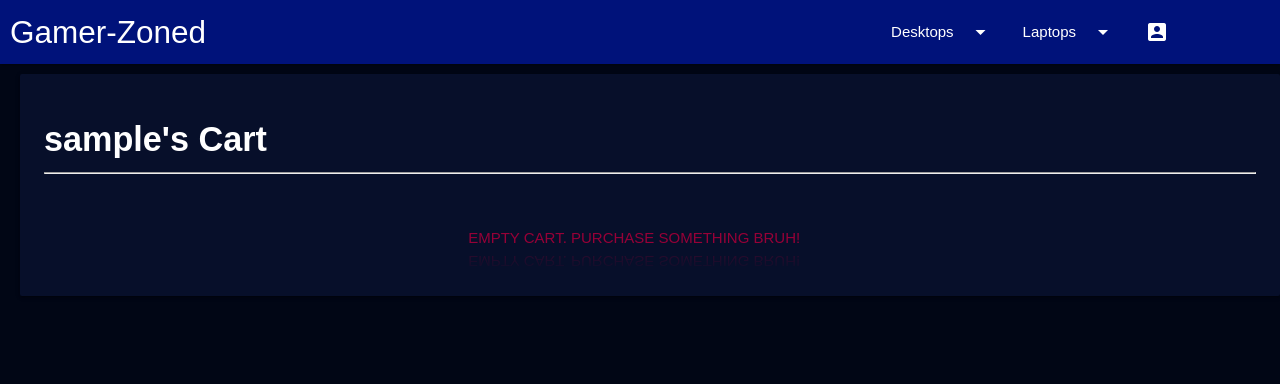
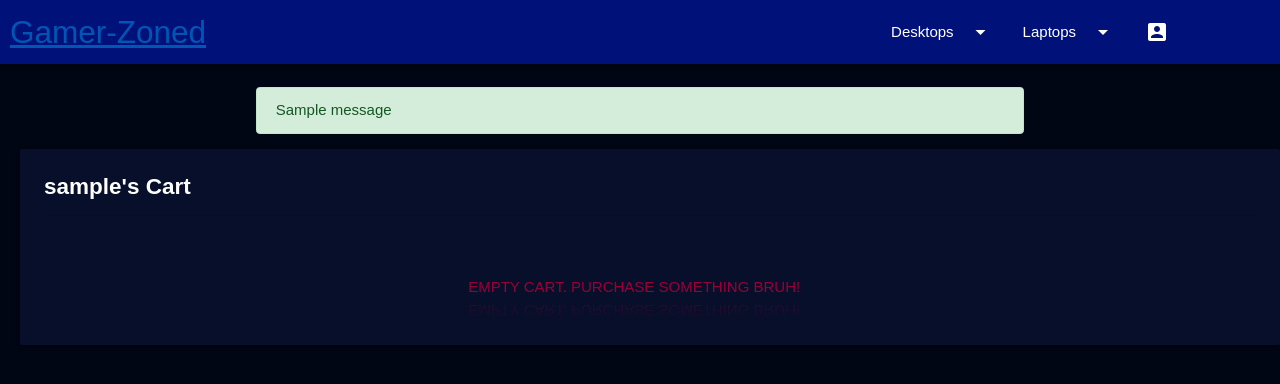
Before and after one commit to DineshK-1/gamer-zoned, a Django app: page /MyCart/ in a window 1280 px wide. Shown: the top 384 px of the page. Run offline with Django 3.2, Linux system fonts and the light colour scheme; a user stored in the database is signed in; tables that the repository leaves empty hold one stand-in row (values such as "Sample post"); one stand-in notice (Sample message) is shown; some libraries are stand-ins or nearby versions.

Commit message:
MESSAGES!

```diff
--- a/Accounts/views.py
+++ b/Accounts/views.py
@@ -34,16 +34,12 @@
             user = authenticate(username=username, password=password)
             login(request, user)
             return redirect('Home')
-        Errors = form.errors.as_data()
-        Errors = list(Errors.values())
-        _Errors = ""
-        for i in Errors:
-            a = i[0]
-            a = list(a)
-            _Errors += "\n" + str(a[0])
 
         return render(request, 'Register.html', {'form': form, "Errors" : _Errors })
     elif request.method == "GET":
+        if request.user.is_authenticated:
+            messages.add_message(request, messages.ERROR, 'You are already logged in idiot!')
+            return redirect('Home')
         form = SignUpForm()
         return render(request, 'Register.html',{'form':form})
 
@@ -51,6 +47,7 @@
 
 def logoutUser(request):
     logout(request)
+    messages.add_message(request, messages.SUCCESS, 'Successfully logged out of the session!')
     return redirect('login')
 def loginPage(request):
     context= {'User' : User}
@@ -62,11 +59,14 @@
 
         if user is not None:
             login(request,user)
+            messages.add_message(request, messages.SUCCESS, 'Logged in Successfully!')
             return redirect('Home')
         else:
-            messages.info(request, 'Username Or Password Is Incorrect boi')
+            messages.add_message(request,messages.ERROR, 'Username Or Password Is Incorrect boi')
             return render (request,'Login.html', context)
-
+    if request.user.is_authenticated:
+            messages.add_message(request, messages.ERROR, 'You are already logged in idiot!')
+            return redirect('Home')
     return render (request,'Login.html', context)
 
 def Profiles(request, ProfileName):
--- a/ShoppinSIte/Templates/Template.html
+++ b/ShoppinSIte/Templates/Template.html
@@ -6,6 +6,7 @@
   <link rel="stylesheet" href="{%static 'css/materialize.css'%}">
   <link href="https://fonts.googleapis.com/icon?family=Material+Icons" rel="stylesheet">
   <script src="https://ajax.googleapis.com/ajax/libs/jquery/3.4.1/jquery.min.js"></script>
+  <link rel="stylesheet" href="https://stackpath.bootstrapcdn.com/bootstrap/4.5.0/css/bootstrap.min.css" integrity="sha384-9aIt2nRpC12Uk9gS9baDl411NQApFmC26EwAOH8WgZl5MYYxFfc+NcPb1dKGj7Sk" crossorigin="anonymous">
   <link href="https://stackpath.bootstrapcdn.com/font-awesome/4.7.0/css/font-awesome.min.css" rel="stylesheet" integrity="sha384-wvfXpqpZZVQGK6TAh5PVlGOfQNHSoD2xbE+QkPxCAFlNEevoEH3Sl0sibVcOQVnN" crossorigin="anonymous">
 </head>
 <title>{%block title%}{%endblock%}</title>
@@ -517,25 +518,29 @@
   </div>
   </nav>
   </div>
+  {% if messages %}
+  {%for i in messages%}
+  <br>
+  <div class="alert alert-{%if i.tags == "error"%}danger{%else%}success{%endif%}" id="msg" role="alert" style="margin-left: 20%;margin-right: 20%;">
+    {{ i }}
+</div>
+  {%endfor%}
+  {%endif%}
+
   {%block content%}
   {%endblock%}
 
   <script src="https://cdnjs.cloudflare.com/ajax/libs/materialize/1.0.0/js/materialize.js"></script>
-  {% if messages %}
-  {%for i in messages%}
-  <script>
 
-      window.alert('{{i}}')
-
-  </script>
-  {%endfor%}
-  {%endif%}
 <script>
     const eledropdown = document.querySelectorAll(".dropdown-trigger")
     const instances = M.Dropdown.init(eledropdown, {
       coverTrigger: false
     })
   </script>
+  <script src="https://code.jquery.com/jquery-3.5.1.slim.min.js" integrity="sha384-DfXdz2htPH0lsSSs5nCTpuj/zy4C+OGpamoFVy38MVBnE+IbbVYUew+OrCXaRkfj" crossorigin="anonymous"></script>
+  <script src="https://cdn.jsdelivr.net/npm/popper.js@1.16.0/dist/umd/popper.min.js" integrity="sha384-Q6E9RHvbIyZFJoft+2mJbHaEWldlvI9IOYy5n3zV9zzTtmI3UksdQRVvoxMfooAo" crossorigin="anonymous"></script>
+  <script src="https://stackpath.bootstrapcdn.com/bootstrap/4.5.0/js/bootstrap.min.js" integrity="sha384-OgVRvuATP1z7JjHLkuOU7Xw704+h835Lr+6QL9UvYjZE3Ipu6Tp75j7Bh/kR0JKI" crossorigin="anonymous"></script>
 </body>
 
 </html>
```
